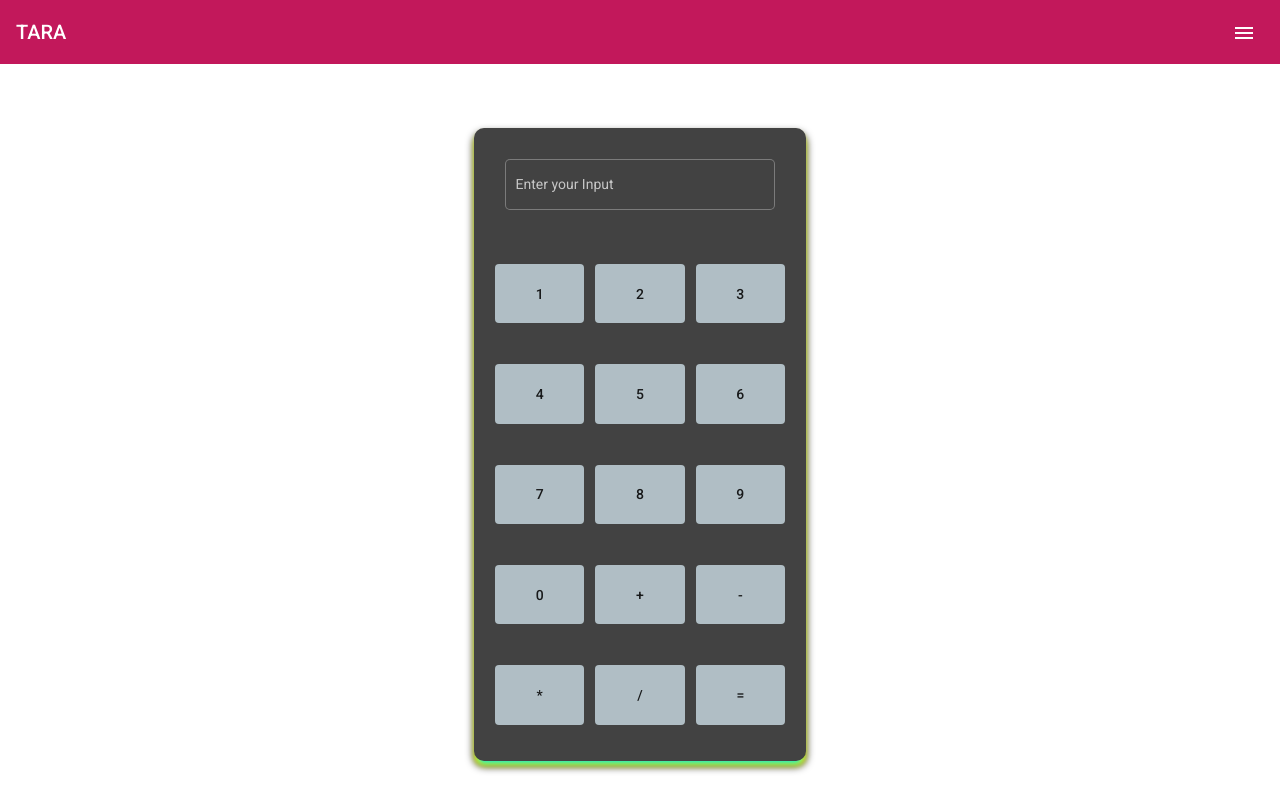
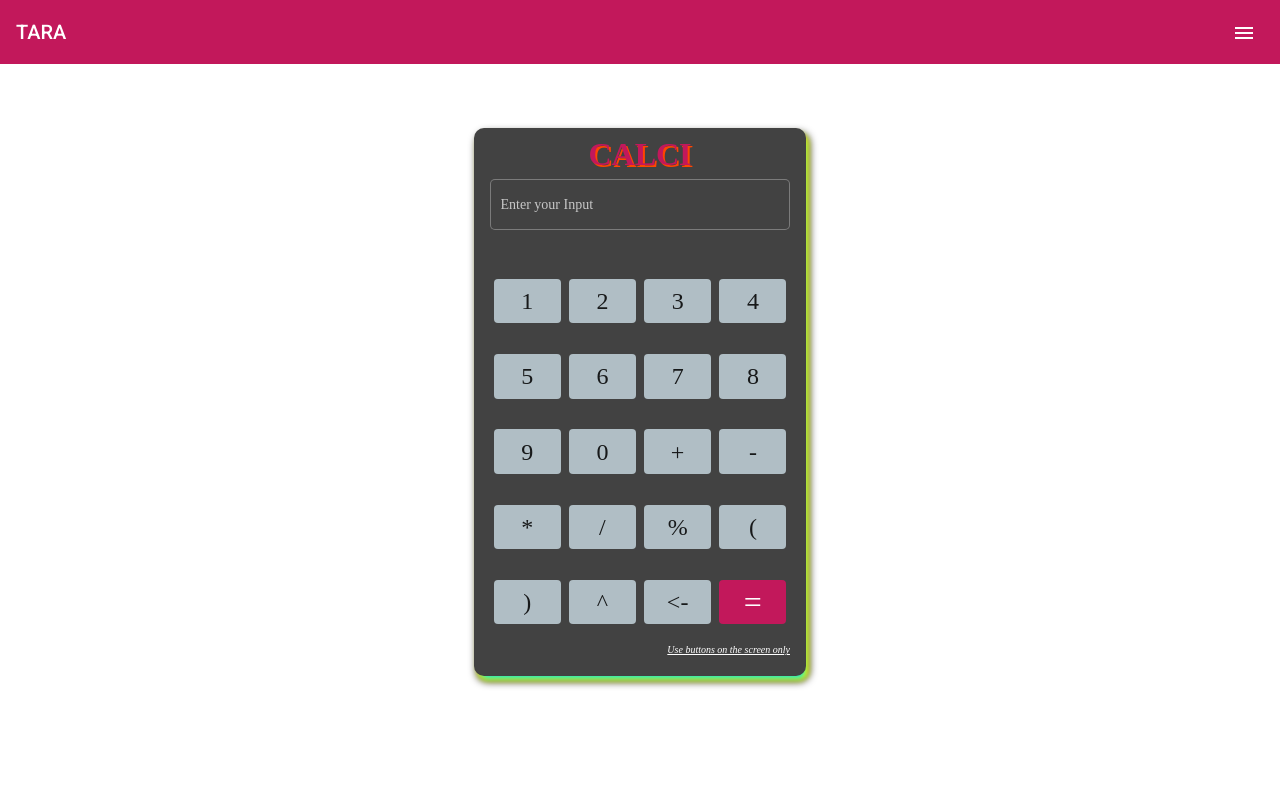
Before and after one commit to Thafzil/TARA, an Angular app: page /calci in a window 1280 px wide. Built offline with nearby package versions, Linux system fonts and the light colour scheme.

Commit message:
Added Calculator CSS changes

```diff
--- a/src/app/calculator/calculator.component.html
+++ b/src/app/calculator/calculator.component.html
@@ -1,20 +1,29 @@
 <div style="display:flex; justify-content: center;">
     <mat-card>
+        <p style="display:flex;text-shadow: 2px 2px orangered; justify-content: center; margin-bottom: 0; color: #c2185b; font-size: xx-large; font-weight: bolder; font-family: cursive;">CALCI</p>
         <mat-grid-list cols="1" rowHeight="100px">
             <mat-grid-tile>
-                <mat-form-field style="width: 90%;" appearance="outline" color="accent">
-                    <mat-label>Enter your Input</mat-label>
+                <mat-form-field style="width: 100%;" appearance="outline" color="accent">
+                    <mat-label style="font-family: cursive;">Enter your Input</mat-label>
                     <input matInput type="text" [(ngModel)]="value" readonly>
                 </mat-form-field>
             </mat-grid-tile>
         </mat-grid-list>
-        <mat-grid-list cols="3">
+        <mat-grid-list cols="4">
             <mat-grid-tile *ngFor="let a of arr">
-                <button mat-flat-button color="accent" style="width:90%; height:60%" (click)="addValue(a)">{{a}}</button>
+                <button mat-flat-button color="accent" style="width:90%; height:60%;font-size: x-large;" (click)="addValue(a)">{{a}}</button>
             </mat-grid-tile>
             <mat-grid-tile>
-                <button mat-flat-button color="accent" style="width:90%; height:60%" (click)="calculate()">=</button>
+                <button mat-flat-button color="accent" style="width:90%; height:60%;font-size: x-large;" (click)="deleteVal()">{{back}}</button>
+            </mat-grid-tile>
+            <mat-grid-tile>
+                <button mat-flat-button color="primary" style="width:90%; height:60%; font-size: xx-large;" (click)="calculate()">=</button>
             </mat-grid-tile>
         </mat-grid-list>
+        <div style="float: right;">
+            <em style="font-size:x-small; font-family: cursive;"><u>Use buttons on the screen only</u></em>
+        </div>
     </mat-card>
+
+
 </div>
--- a/src/app/calculator/calculator.component.scss
+++ b/src/app/calculator/calculator.component.scss
@@ -6,7 +6,11 @@ mat-card{
     margin-bottom: 24px;
 }
 .mat-card:not([class*=mat-elevation-z]) {
-    box-shadow: 0 7px 5px -5px rgb(11, 230, 211),
-                0 5px 5px 0 rgb(232, 255, 23),
-                0 5px 8px 0 rgba(0,0,0,1);
+    box-shadow: 3px 7px 5px -5px rgb(11, 230, 211),
+                3px 5px 5px 0 rgb(232, 255, 23),
+                3px 5px 8px 0 rgba(0,0,0,1);
 }
+
+*{
+    font-family: cursive;
+}
--- a/src/app/calculator/calculator.component.ts
+++ b/src/app/calculator/calculator.component.ts
@@ -9,13 +9,15 @@ import { MatSnackBar } from '@angular/material/snack-bar';
 export class CalculatorComponent implements OnInit {
 
   constructor(private _snackBar: MatSnackBar) { }
-  arr:string[]=['1','2','3','4','5','6','7','8','9','0','+','-','*','/']
+  arr:string[]=['1','2','3','4','5','6','7','8','9','0','+','-','*','/','%','(',')','^']
   value = '';
+  back='<-'
   ngOnInit(): void {
   }
   calculate(){
     try {
-      this.value=eval(this.value)
+      this.value=eval(this.value.replaceAll('^','**'))
+      this.value=this.value.toString();
     } catch (error:Error|undefined|any) {
       let e:Error=error
       console.log(e.message);
@@ -27,4 +29,8 @@ export class CalculatorComponent implements OnInit {
   addValue(a:string){
     this.value+=a;
   }
+  deleteVal(){
+    this.value=this.value.substring(0,this.value.length-1)
+  }
+
 }
--- a/tsconfig.json
+++ b/tsconfig.json
@@ -20,7 +20,8 @@
     "module": "es2020",
     "lib": [
       "es2020",
-      "dom"
+      "dom",
+      "ES2021.String"
     ]
   },
   "angularCompilerOptions": {
```
